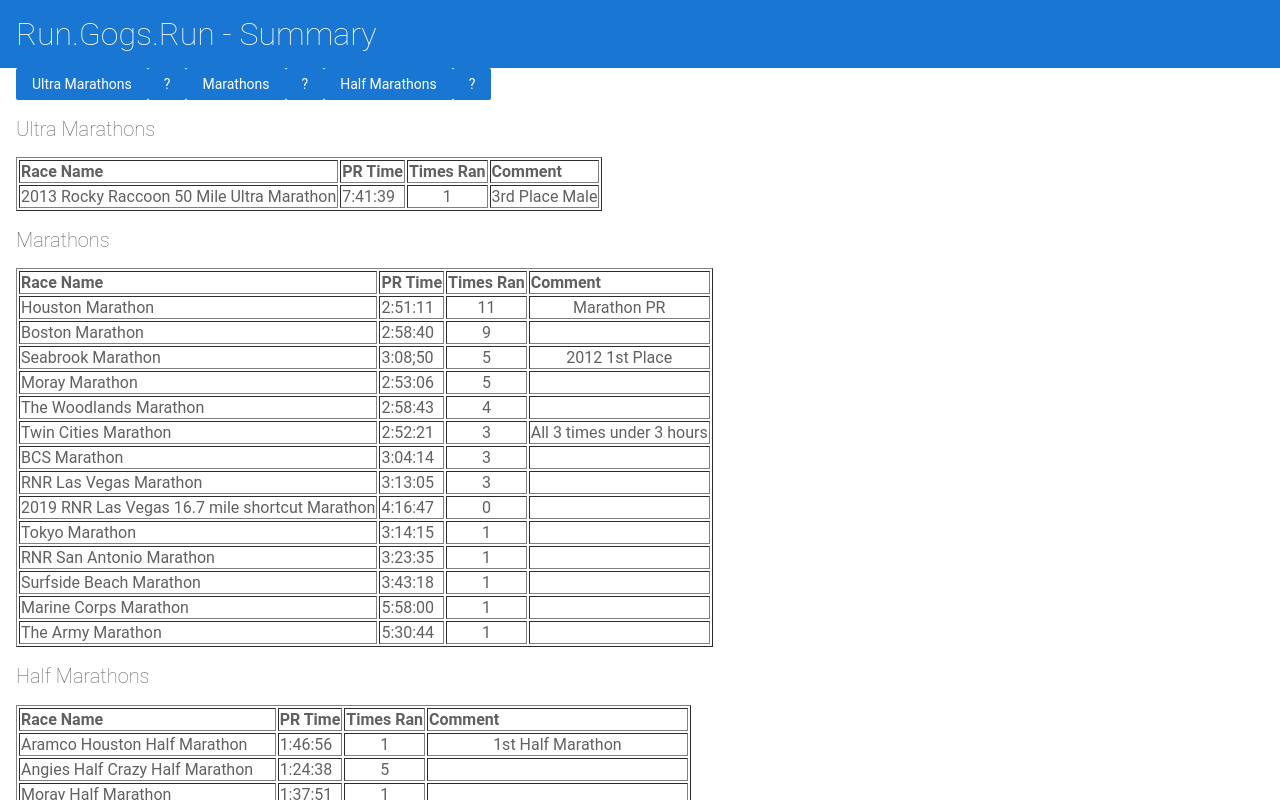
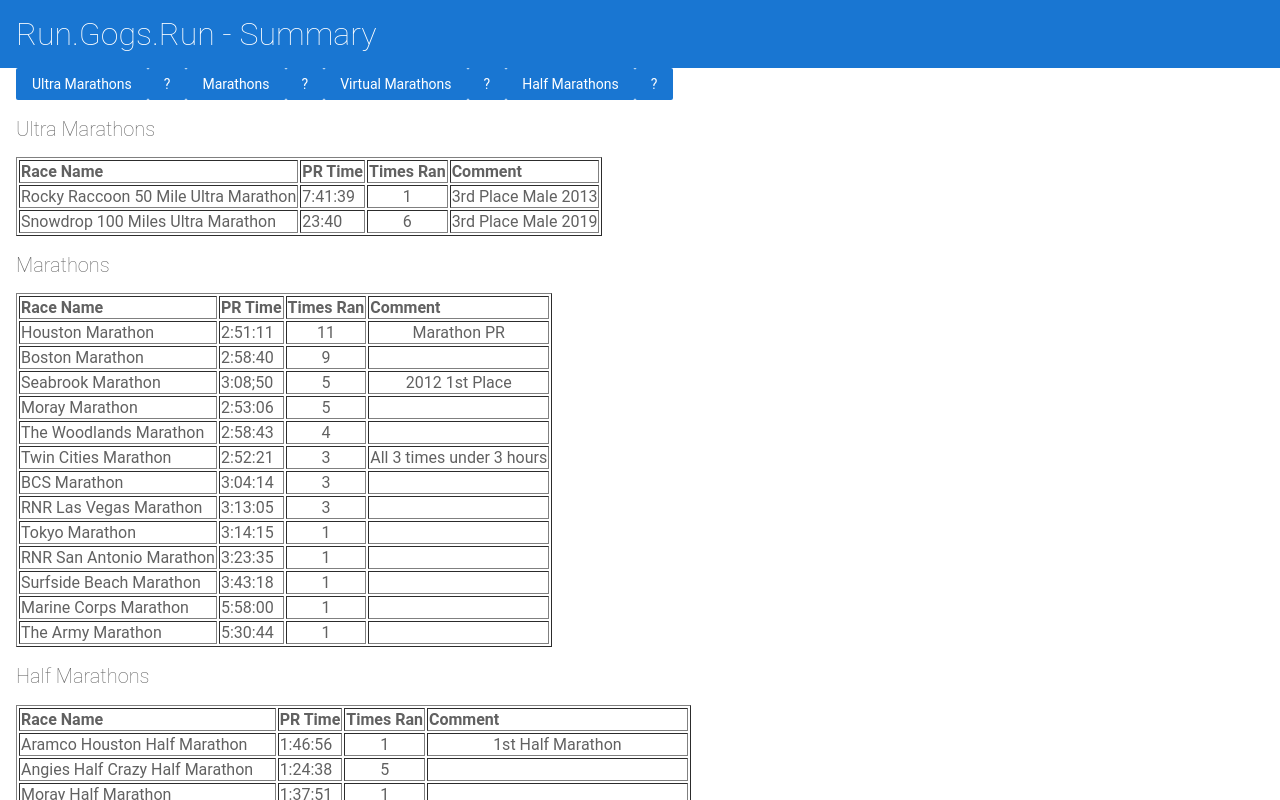
Before and after one commit to gchristie/rungogsrun, an Angular app: page / in a window 1280 px wide. Shown: the top 800 px of the page. Built offline with nearby package versions, Linux system fonts and the light colour scheme.

Commit message:
3 files modified

```diff
--- a/src/app/marathon-list/marathon-list.component.html
+++ b/src/app/marathon-list/marathon-list.component.html
@@ -1,11 +1,13 @@
 
 <div class="tab">
   <button (click)="ShowTab('Ultra Marathon')" class="tablinks" >Ultra Marathons</button>
-    <button (click)="howmany('Ultra Marathon')" class="tablinks" >?</button>
+  <button (click)="howmany('Ultra Marathon')" class="tablinks" >?</button>
   <button (click)="ShowTab('Marathon')" class="tablinks" >Marathons</button>
-    <button (click)="howmany('Marathon')" class="tablinks">?</button>
+  <button (click)="howmany('Marathon')" class="tablinks">?</button>
+  <button (click)="ShowTab('Virtual Marathon')" class="tablinks" >Virtual Marathons</button>
+  <button (click)="howmany('Virtual Marathon')" class="tablinks">?</button>
   <button (click)="ShowTab('Half Marathon')" class="tablinks" >Half Marathons</button>
-    <button (click)="howmany('Half Marathon')" class="tablinks" >?</button>
+  <button (click)="howmany('Half Marathon')" class="tablinks" >?</button>
 </div>
 
 <DIV id="UltraMarathons">
--- a/src/app/marathon-list/marathon-list.component.ts
+++ b/src/app/marathon-list/marathon-list.component.ts
@@ -35,18 +35,28 @@ export class MarathonListComponent {
     {
       document.getElementById('UltraMarathons').hidden = false;
       document.getElementById('Marathons').hidden = true;
+      document.getElementById('VirtualMarathons').hidden = true;
       document.getElementById('HalfMarathons').hidden = true;
     }
     else if (racetype == 'Marathon')
     {
       document.getElementById('UltraMarathons').hidden = true;
-      document.getElementById('Marathons').hidden = false;
+      document.getElementById('Marathons').hidden = true;
+      document.getElementById('VirtualMarathons').hidden = false;
+      document.getElementById('HalfMarathons').hidden = true;
+    }
+    else if (racetype == 'Virtual Marathon')
+    {
+      document.getElementById('UltraMarathons').hidden = true;
+      document.getElementById('Marathons').hidden = true;
+      document.getElementById('VirtualMarathons').hidden = false;
       document.getElementById('HalfMarathons').hidden = true;
     }
     else if (racetype == 'Half Marathon')
     {
       document.getElementById('UltraMarathons').hidden = true;
       document.getElementById('Marathons').hidden = true;
+      document.getElementById('VirtualMarathons').hidden = true;
       document.getElementById('HalfMarathons').hidden = false;
     }
   }
--- a/src/app/racedata.ts
+++ b/src/app/racedata.ts
@@ -1,7 +1,8 @@
 export var racedata =
 [
 //Ultra Marathons
-  { name:'2013 Rocky Raccoon 50 Mile',PR:'7:41:39',count:1,racetype:'Ultra Marathon',comment:'3rd Place Male'  }
+  { name:'Rocky Raccoon 50 Mile',PR:'7:41:39',count:1,racetype:'Ultra Marathon',comment:'3rd Place Male 2013'  }
+, { name:'Snowdrop 100 Miles',PR:'23:40',count:6,racetype:'Ultra Marathon',comment:'3rd Place Male 2019'  }
 //Marathons
  , { name:'Houston',PR:'2:51:11',count:11,racetype:'Marathon',comment:'Marathon PR'  }
  , { name:'Boston',PR:'2:58:40',count:9,racetype:'Marathon',comment:''  }
@@ -11,13 +12,13 @@ export var racedata =
  , { name:'Twin Cities',PR:'2:52:21',count :3,racetype:'Marathon',comment:'All 3 times under 3 hours' }
  , { name:'BCS',PR:'3:04:14',count :3,racetype:'Marathon',comment:'' }
  , { name:'RNR Las Vegas',PR:'3:13:05',count :3,racetype:'Marathon',comment:'' }
- , { name:'2019 RNR Las Vegas 16.7 mile shortcut',PR:'4:16:47',count :0,racetype:'Marathon',comment:'' }
  , { name:'Tokyo',PR:'3:14:15',count :1,racetype:'Marathon',comment:'' }
  , { name:'RNR San Antonio',PR:'3:23:35',count :1,racetype:'Marathon',comment:'' }
  , { name:'Surfside Beach',PR:'3:43:18',count :1,racetype:'Marathon',comment:'' }
-
  , { name:'Marine Corps',PR:'5:58:00',count :1,racetype:'Marathon',comment:'' }
   , { name:'The Army',PR:'5:30:44',count :1,racetype:'Marathon',comment:'' }
+  //Virtual Marathons
+   , { name:'Boston',PR:'',count:1,racetype:'Virtual Marathon',comment:''  }
   //Half Marathons
  , { name:'Aramco Houston',PR:'1:46:56',count:1,racetype:'Half Marathon',comment:'1st Half Marathon' }
  , { name:'Angies Half Crazy',PR:'1:24:38',count:5,racetype:'Half Marathon',comment:'' }
```
